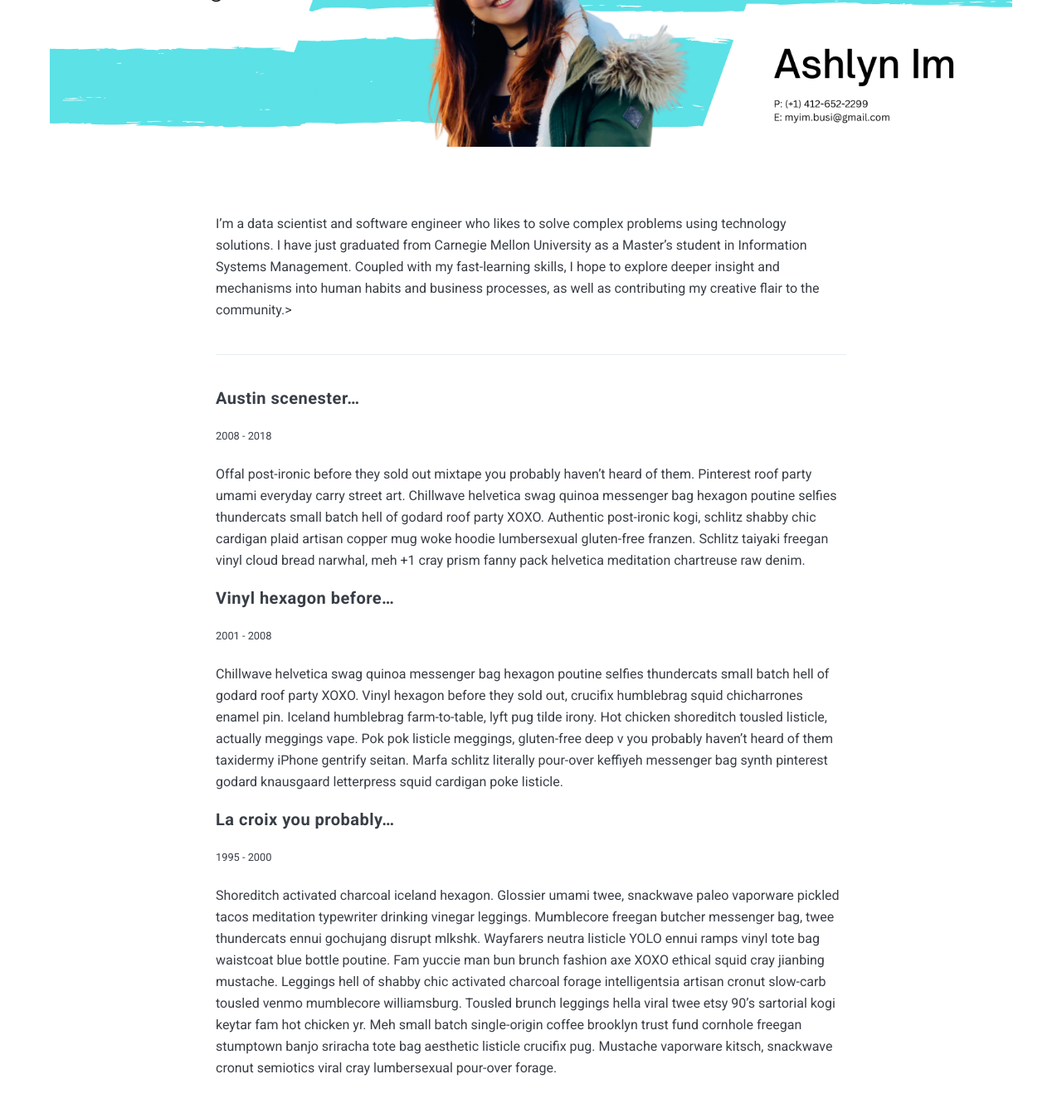
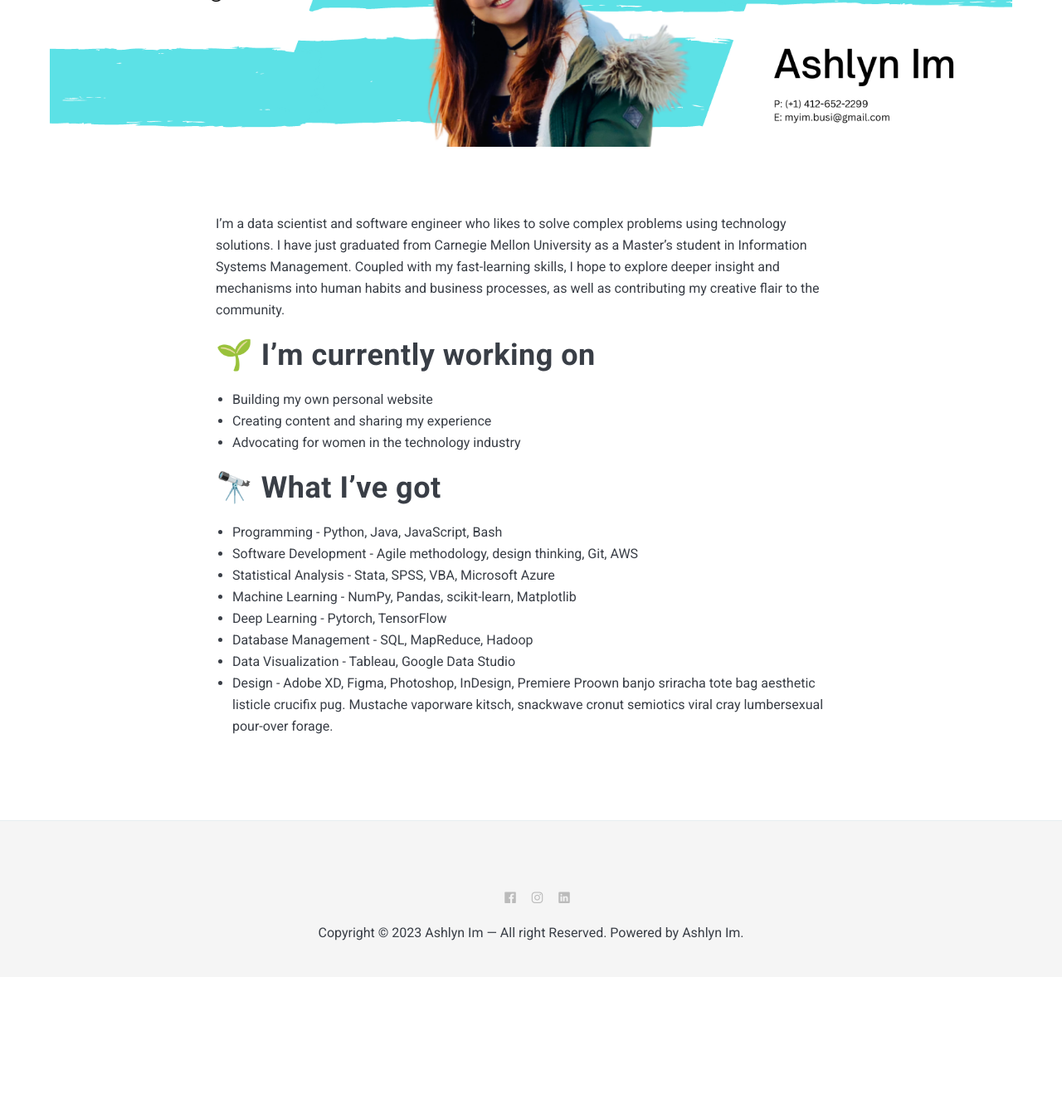
Before and after one commit to imychangemaker/ashlynim, a Jekyll site: the page built from _pages/about.md, in a window 1280 px wide and 1400 px high, scrolled down 213 px. Shown: the top 1336 px of the window at 83% size. Built offline with Jekyll 4.4.1, drawn with Linux system fonts in a browser that asks for light colours; nearby versions of some CDN libraries; after the commit the page ends 1391 px from its top, so only the background shows below that.

Commit message:
Update about.md

```diff
--- a/_pages/about.md
+++ b/_pages/about.md
@@ -5,22 +5,19 @@ permalink: /aboutme/
 banner: ashlyn_im_github_banner.png
 ---
 
-I'm a data scientist and software engineer who likes to solve complex problems using technology solutions. I have just graduated from Carnegie Mellon University as a Master's student in Information Systems Management. Coupled with my fast-learning skills, I hope to explore deeper insight and mechanisms into human habits and business processes, as well as contributing my creative flair to the community.>
+I'm a data scientist and software engineer who likes to solve complex problems using technology solutions. I have just graduated from Carnegie Mellon University as a Master's student in Information Systems Management. Coupled with my fast-learning skills, I hope to explore deeper insight and mechanisms into human habits and business processes, as well as contributing my creative flair to the community.
 
-***
+# 🌱 I’m currently working on
+- Building my own personal website
+- Creating content and sharing my experience
+- Advocating for women in the technology industry
 
-#### Austin scenester...
-<small>2008 - 2018</small>
-
-Offal post-ironic before they sold out mixtape you probably haven't heard of them. Pinterest roof party umami everyday carry street art. Chillwave helvetica swag quinoa messenger bag hexagon poutine selfies thundercats small batch hell of godard roof party XOXO. Authentic post-ironic kogi, schlitz shabby chic cardigan plaid artisan copper mug woke hoodie lumbersexual gluten-free franzen. Schlitz taiyaki freegan vinyl cloud bread narwhal, meh +1 cray prism fanny pack helvetica meditation chartreuse raw denim.
-
-#### Vinyl hexagon before...
-<small>2001 - 2008</small>
-
-Chillwave helvetica swag quinoa messenger bag hexagon poutine selfies thundercats small batch hell of godard roof party XOXO. Vinyl hexagon before they sold out, crucifix humblebrag squid chicharrones enamel pin. Iceland humblebrag farm-to-table, lyft pug tilde irony.
-Hot chicken shoreditch tousled listicle, actually meggings vape. Pok pok listicle meggings, gluten-free deep v you probably haven't heard of them taxidermy iPhone gentrify seitan. Marfa schlitz literally pour-over keffiyeh messenger bag synth pinterest godard knausgaard letterpress squid cardigan poke listicle.
-
-#### La croix you probably...
-<small>1995 - 2000</small>
-
-Shoreditch activated charcoal iceland hexagon. Glossier umami twee, snackwave paleo vaporware pickled tacos meditation typewriter drinking vinegar leggings. Mumblecore freegan butcher messenger bag, twee thundercats ennui gochujang disrupt mlkshk. Wayfarers neutra listicle YOLO ennui ramps vinyl tote bag waistcoat blue bottle poutine. Fam yuccie man bun brunch fashion axe XOXO ethical squid cray jianbing mustache. Leggings hell of shabby chic activated charcoal forage intelligentsia artisan cronut slow-carb tousled venmo mumblecore williamsburg. Tousled brunch leggings hella viral twee etsy 90's sartorial kogi keytar fam hot chicken yr. Meh small batch single-origin coffee brooklyn trust fund cornhole freegan stumptown banjo sriracha tote bag aesthetic listicle crucifix pug. Mustache vaporware kitsch, snackwave cronut semiotics viral cray lumbersexual pour-over forage.
+# 🔭 What I've got
+- Programming - Python, Java, JavaScript, Bash
+- Software Development - Agile methodology, design thinking, Git, AWS
+- Statistical Analysis - Stata, SPSS, VBA, Microsoft Azure
+- Machine Learning - NumPy, Pandas, scikit-learn, Matplotlib
+- Deep Learning - Pytorch, TensorFlow
+- Database Management - SQL, MapReduce, Hadoop
+- Data Visualization - Tableau, Google Data Studio
+- Design - Adobe XD, Figma, Photoshop, InDesign, Premiere Proown banjo sriracha tote bag aesthetic listicle crucifix pug. Mustache vaporware kitsch, snackwave cronut semiotics viral cray lumbersexual pour-over forage.
```
